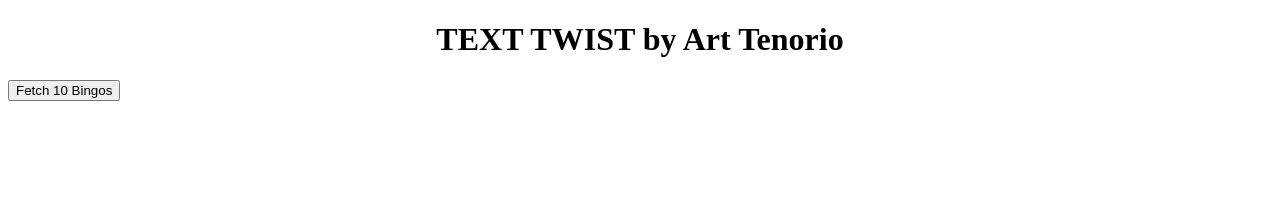
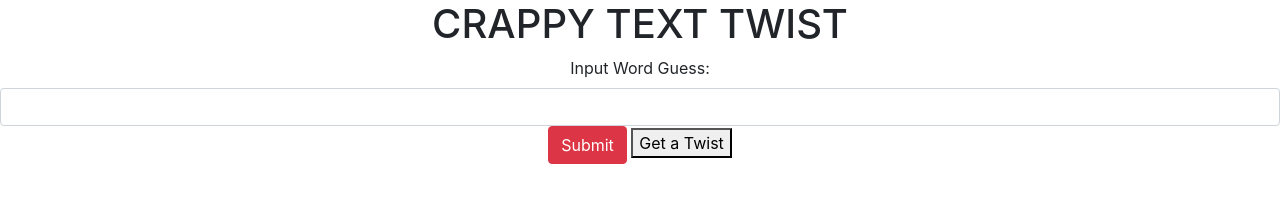
Before and after one commit to atenudel/texttwist, a plain HTML site: page index.html in a window 1280 px wide. Drawn offline with nearby package versions, Linux system fonts and the light colour scheme.

Commit message:
Update index.html
added input form+bootstrap thing that im not familiar with, but it  makes things prettier so thats good right?

```diff
--- a/index.html
+++ b/index.html
@@ -6,16 +6,25 @@
         display: none;
       }
     </style>
+       <link rel="stylesheet" href="style.css">
+        <link href="https://stackpath.bootstrapcdn.com/bootstrap/4.3.1/css/bootstrap.min.css" rel="stylesheet"
+integrity="sha384-ggOyR0iXCbMQv3Xipma34MD+dH/1fQ784/j6cY/iJTQUOhcWr7x9JvoRxT2MZw1T" crossorigin="anonymous">
     <script src="https://cdn.jsdelivr.net/npm/jquery@3.2.1/dist/jquery.min.js"></script>
   </head>
   <body>
-    <h1 align="center">TEXT TWIST by Art Tenorio</h1>
+    <h1 align="center">CRAPPY TEXT TWIST</h1>
 
-    <button id="grabmore">Fetch 10 Bingos</button>
+
+    <div class='form-group' align="center">
+            <label for='theanswer'>Input Word Guess:</label>
+            <input id='theanswer' type='text' class='form-control' required>
+            <input type='submit' id='go' class='btn btn-danger' value='Submit'>
+
+        <button id="grabmore">Get a Twist</button>
     <ul id="bingos">
     </ul>
-     <script src="script.js">
-
+    </div>
+  <script src="script.js">
   </script>
   </body>
 
```
